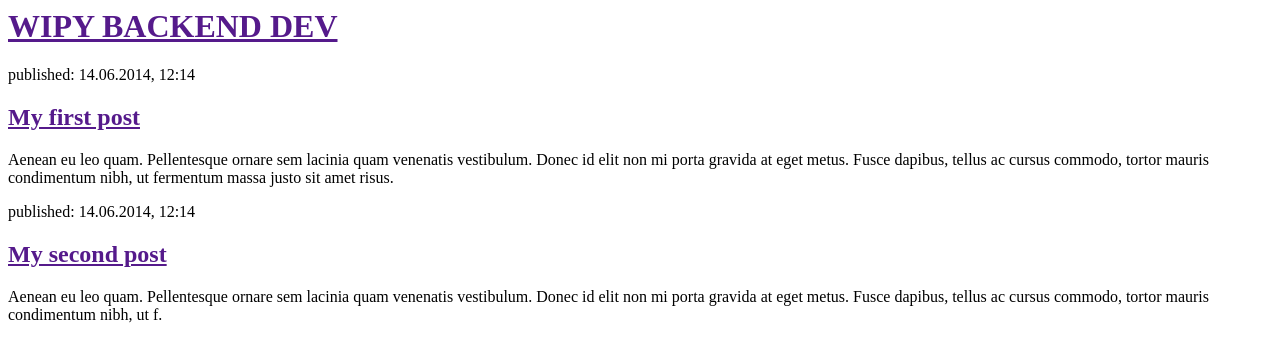
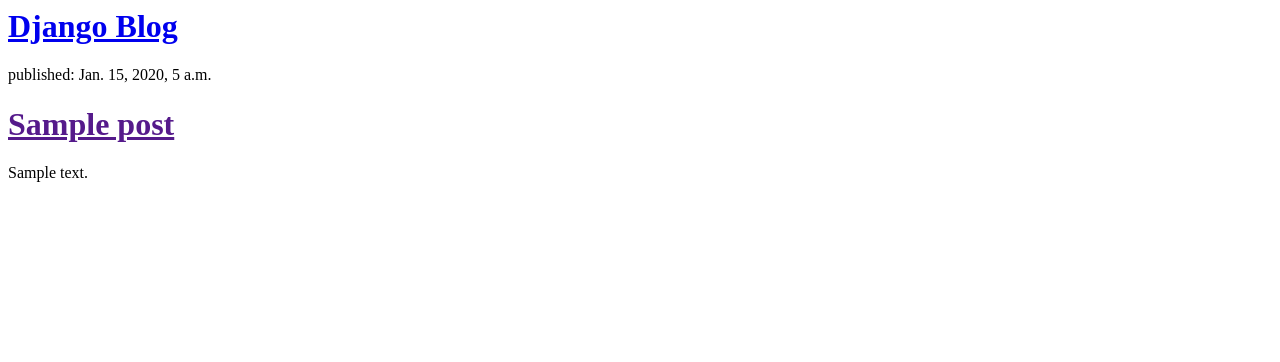
Before and after one commit to botgirl/my-first-blog, a Django app: template blog/templates/blog/post_list.html in a window 1280 px wide. Shown: the top 362 px of the page. Run offline with Django 3.2, Linux system fonts and the light colour scheme; the template is opened without the code that fills it: values that come from a table or form of the project are taken from there, others are empty; tables that the repository leaves empty hold one stand-in row (values such as "Sample post").

Commit message:
modified the templates and the Post module to correctly publish posts. The templates now display posts from the database

```diff
--- a/blog/templates/blog/post_list.html
+++ b/blog/templates/blog/post_list.html
@@ -1,22 +1,14 @@
 <html>
-    <head>
-        <title>WIPY BACKEND DEV</title>
-    </head>
-    <body>
-        <div>
-            <h1><a href="">WIPY BACKEND DEV</a></h1>
-        </div>
+<div>
+    <h1><a href="/">Django Blog</a></h1>
+</div>
 
-        <div>
-            <p>published: 14.06.2014, 12:14</p>
-            <h2><a href="">My first post</a></h2>
-            <p>Aenean eu leo quam. Pellentesque ornare sem lacinia quam venenatis vestibulum. Donec id elit non mi porta gravida at eget metus. Fusce dapibus, tellus ac cursus commodo, tortor mauris condimentum nibh, ut fermentum massa justo sit amet risus.</p>
-        </div>
-
-        <div>
-            <p>published: 14.06.2014, 12:14</p>
-            <h2><a href="">My second post</a></h2>
-            <p>Aenean eu leo quam. Pellentesque ornare sem lacinia quam venenatis vestibulum. Donec id elit non mi porta gravida at eget metus. Fusce dapibus, tellus ac cursus commodo, tortor mauris condimentum nibh, ut f.</p>
-        </div>
+{% for post in posts %}
+    <div>
+        <p>published: {{ post.published_date }}</p>
+        <h1><a href="">{{ post.title }}</a></h1>
+        <p>{{ post.text|linebreaks }}</p>
+    </div>
+{% endfor %}
     </body>
 </html>
--- a/mysite/urls.py
+++ b/mysite/urls.py
@@ -20,6 +20,5 @@
 
 urlpatterns = [
     url(r'^admin/', admin.site.urls),
-    url(r'^alejandro/', include('blog.urls')),
-    url(r'^$', include('blog.urls')),
+    url(r'', include('blog.urls')),
 ]
```
Also changed, not shown: blog/models.py (+5 -5 lines), blog/views.py (+8 -2 lines).
